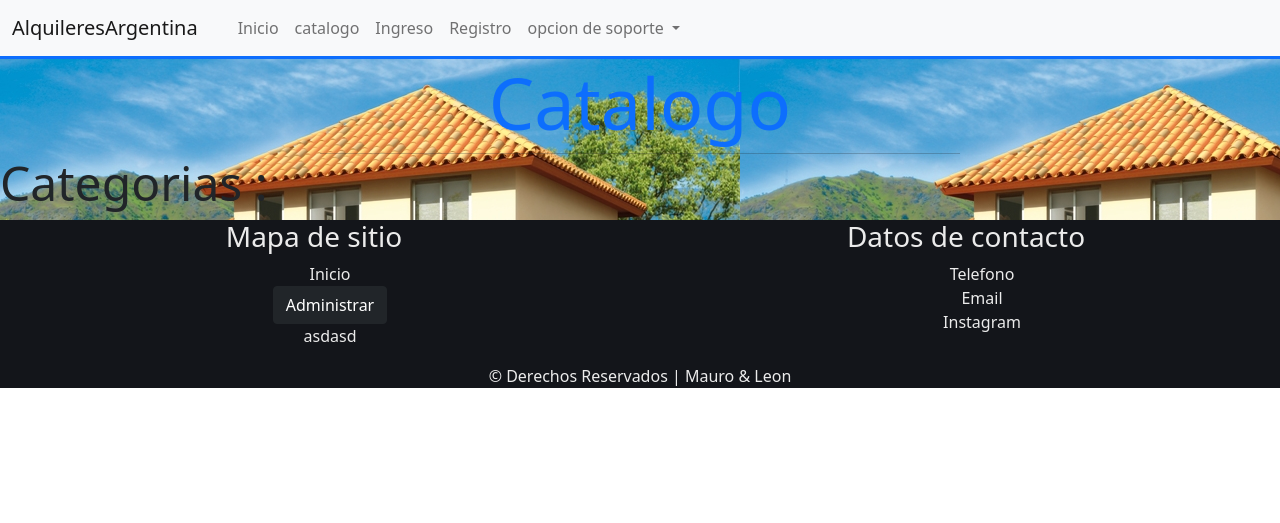
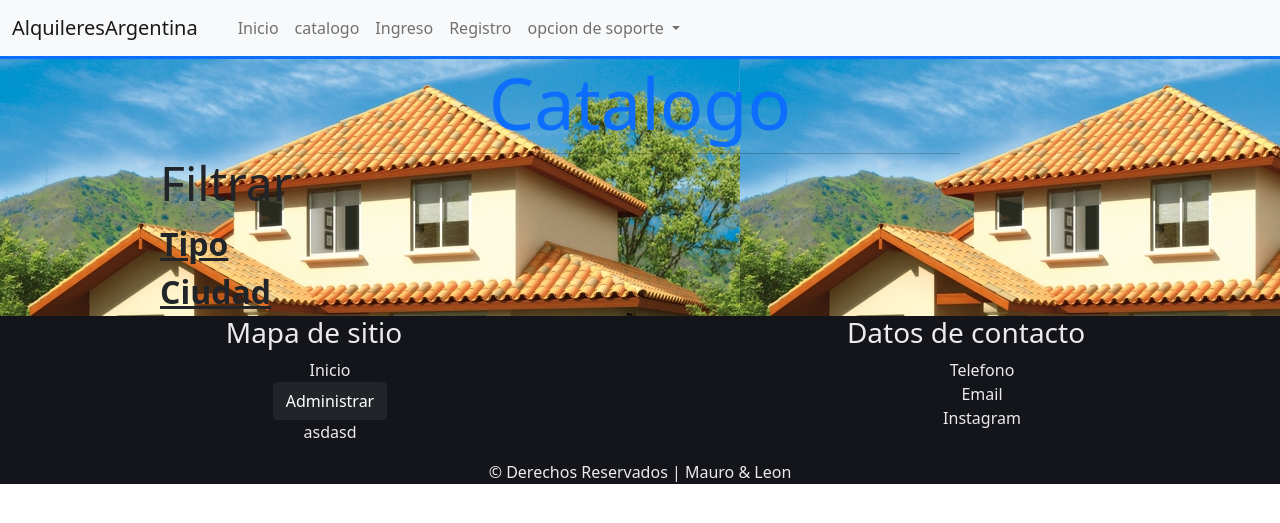
Before and after one commit to LeonSantamaria/TPE_Leon_Mauro, a PHP site: page /route.php in a window 1280 px wide. Shown: the top 523 px of the page. Run offline with PHP 8.4, Linux system fonts and the light colour scheme; data comes from the database, SQL or seed files in the repository; data that the repository does not hold is empty.

Commit message:
se añadio el filtro por ciudades de la fk

```diff
--- a/controller/Rentalcontroller.php
+++ b/controller/Rentalcontroller.php
@@ -14,7 +14,8 @@ class RentalController{
     public function ShowHome(){
         $rents = $this->model->GetRental();
         $categoria = $this->model->GetCategorias();
-        $this->view->MostrarInicio($rents , $categoria);
+        $ciudades = $this->model->GetCategoriasFK();
+        $this->view->MostrarInicio($rents , $categoria, $ciudades);
     }
     public function ShowDetails($id){
         $model = $this->model->GetById($id);
@@ -22,7 +23,7 @@ class RentalController{
 
     }
     public function ShowCategory($category){
-        $model = $this->model->CategoryFilter($category);
+        $model = $this->model->CategoryFilterTipo($category);
         $this->view->MostrarFiltrado($model);
     }
     public function ShowCategoryCiudad($category){
--- a/css/style.css
+++ b/css/style.css
@@ -41,12 +41,22 @@ body{
 .categorias{
   display: flex;
   flex-wrap: wrap;
+  justify-content:start;
+  align-items: center;
+  padding: 0 10em;
+
 
 }
 .categorias a{
   width: 5rem;
   margin: 0.5rem;
 
+}
+.s-categoria{
+  font-weight: 600;
+  font-size: 2em;
+  width: 100%;
+  text-decoration: underline;
 }
 
 .footercustom{
@@ -57,6 +67,9 @@ body{
 
 
 
+}
+.btn-categoria{
+  width: auto !important;
 }
 .nodecoration{
   list-style: none;
@@ -81,3 +94,7 @@ main{
 span{
   align-items: center;
 }
+.inline{
+  width: 100%;
+
+}
--- a/model/Rentalmodel.php
+++ b/model/Rentalmodel.php
@@ -28,13 +28,13 @@ class RentalModel{
         return $genre;
     }
     function GetCategoriasFK(){
-        $query = $this->db->prepare('SELECT DISTINCT id_ciudad , ciudad FROM alojamiento JOIN ciudad ON (alojamiento.id_ciudad=ciudad.Ciudad_id)  ');
+        $query = $this->db->prepare('SELECT DISTINCT ciudad FROM alojamiento JOIN ciudad ON (alojamiento.id_ciudad=ciudad.Ciudad_id)  ');
         $query->execute();
         $genre = $query->fetchAll(PDO::FETCH_OBJ);
         return $genre;
     }
 
-    function CategoryFilter($tipo){
+    function CategoryFilterTipo($tipo){
         $query = $this->db->prepare('SELECT * FROM alojamiento Where Tipo=?');
         $query->execute(array($tipo));
         $category = $query->fetchAll(PDO::FETCH_OBJ);
--- a/template/main.tpl
+++ b/template/main.tpl
@@ -1,17 +1,20 @@
 <main>
     <h2 class="display-2 text-primary " style="text-align: center;">Catalogo</h2>
     <hr style="width: 50%; margin: auto;">
-        <div class="categorias">
-        <h5 class="display-5">Categorias :</h5>
+    <div class="categorias">
+        <h5 class="display-5 inline">Filtrar</h5>
 
+            <span class="s-categoria">Tipo</span>
             {foreach from=$categorias item=$categoria }
-                <a href="ShowCategory/{$categoria->Tipo}" class="btn btn-outline-primary">{$categoria->Tipo}</a>
+                <a href="ShowCategory/{$categoria->Tipo}" class="btn btn-outline-primary btn-categoria">{$categoria->Tipo}</a>
             {/foreach}
 
+            <span class="s-categoria">Ciudad</span>
+            {foreach from=$ciudades item=$ciudad}
+                <a href="ShowCategoryCiudad/{$ciudad->ciudad}" class="btn btn-outline-primary btn-categoria">{$ciudad->ciudad}</a>
+            {/foreach}
 
-
-
-        </div>
+    </div>
     <div class="clasificados">
         {foreach from=$rental item=rent }
 
--- a/view/Rentalview.php
+++ b/view/Rentalview.php
@@ -6,10 +6,11 @@ class RentalView{
     {
         $this->smarty = new Smarty();
     }
-    function MostrarInicio($rental , $categorias){
+    function MostrarInicio($rental , $categorias, $ciudades){
 
         $this->smarty->assign('categorias', $categorias);
         $this->smarty->assign('rental', $rental);
+        $this->smarty->assign('ciudades', $ciudades);
         $this->smarty->display('template/head.tpl');
         $this->smarty->display('template/nav.tpl');
         $this->smarty->display('template/main.tpl');
```
